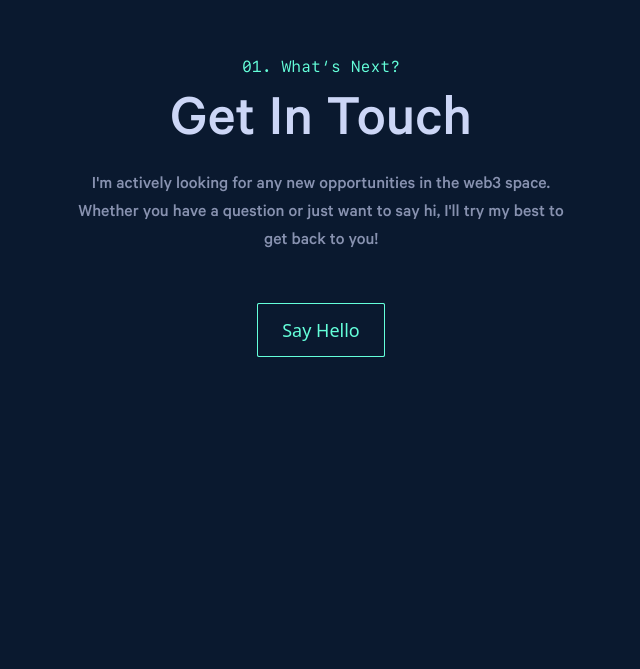
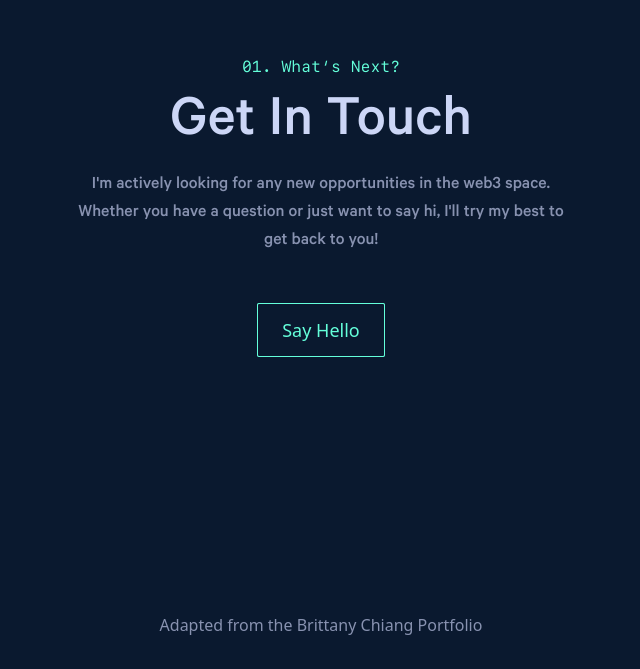
Before and after one commit to Envoy-VC/portfolio, a Next.js app: page / in a window 1280 px wide. Shown: the part 4913-5582 px from the top of the page, without its empty margins (319-959 px from the left). Before the commit the page ends 5494 px from the top, so only its background shows below. Built offline with nearby package versions, Linux system fonts and the light colour scheme.

Commit message:
add attribution component

```diff
--- /dev/null
+++ b/components/attribution/index.tsx
@@ -0,0 +1,39 @@
+import React from 'react';
+import Link from 'next/link';
+
+import { motion } from 'framer-motion';
+
+const Attribution = () => {
+	const variants = {
+		hidden: { opacity: 0, y: 20 },
+		visible: {
+			opacity: 1,
+			y: 0,
+			transition: {
+				delay: 0.3,
+				type: 'tween',
+				duration: 1,
+			},
+		},
+	};
+
+	return (
+		<motion.div
+			className='mx-auto my-8 max-w-lg text-center'
+			initial='hidden'
+			whileInView='visible'
+			viewport={{ once: true }}
+			variants={variants}
+		>
+			<Link
+				href='https://github.com/bchiang7/v4'
+				target='_blank'
+				rel='noopener noreferrer'
+			>
+				Adapted from the Brittany Chiang Portfolio
+			</Link>
+		</motion.div>
+	);
+};
+
+export default Attribution;
--- a/components/index.ts
+++ b/components/index.ts
@@ -5,6 +5,7 @@ import Sidebar from './sidebar';
 import Loader from './loader';
 import FeaturedProjectCard from './featured-project-card';
 import ProjectCard from './project-card';
+import Attribution from './attribution';
 
 export {
 	Navbar,
@@ -14,4 +15,5 @@ export {
 	Sidebar,
 	FeaturedProjectCard,
 	ProjectCard,
+	Attribution,
 };
--- a/pages/index.tsx
+++ b/pages/index.tsx
@@ -5,6 +5,7 @@ import {
 	SocialLinksCover,
 	EmailContactCover,
 	Sidebar,
+	Attribution,
 } from '@/components';
 import { Hero, About, Work, MoreProjects, Contact } from '@/sections';
 
@@ -36,6 +37,7 @@ const Home = () => {
 				<Work />
 				<MoreProjects />
 				<Contact />
+				<Attribution />
 			</div>
 		</>
 	);
```
